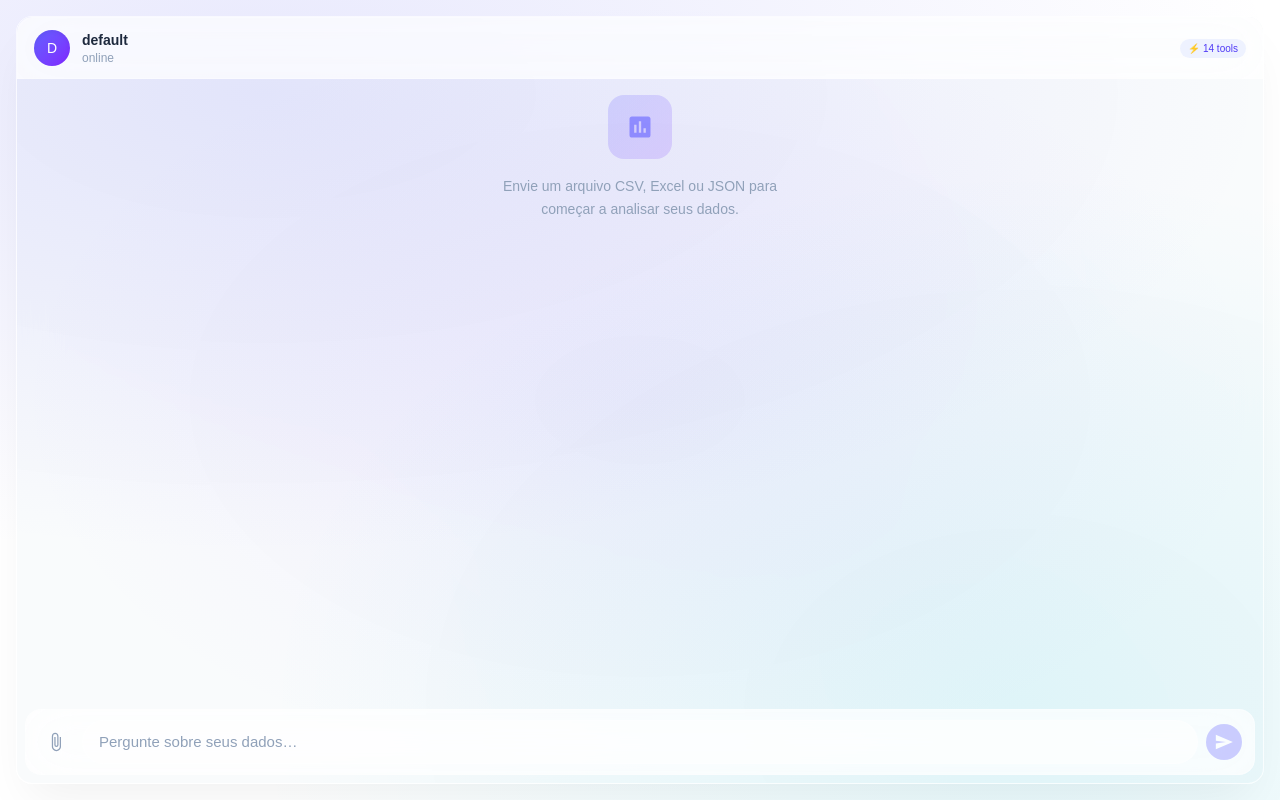
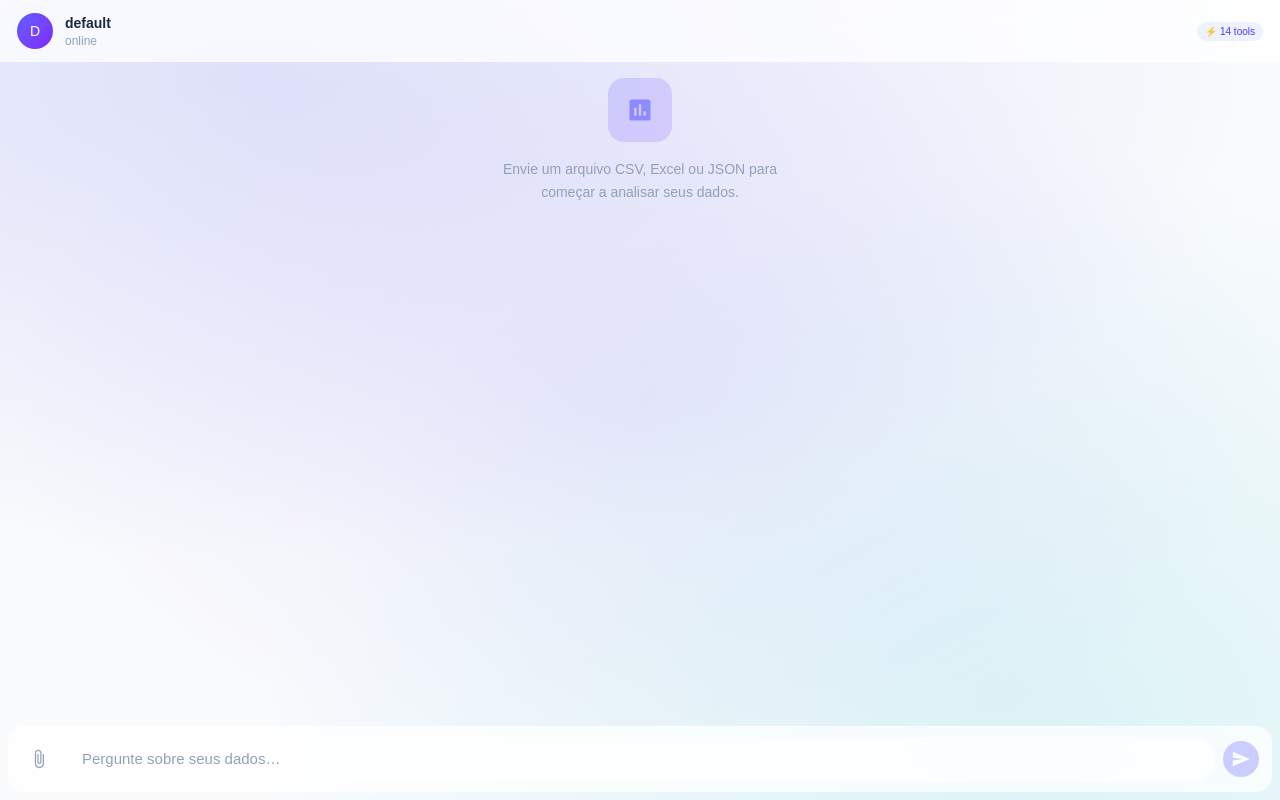
Before and after one commit to jhonatan98rios/Data-analysis-ts-harness, a Next.js app: page /default in a window 1280 px wide. Built offline with nearby package versions, Linux system fonts and the light colour scheme.

Commit message:
fix: remove borda/padding ao redor do chat — full width

```diff
--- a/app/[tenantId]/page.tsx
+++ b/app/[tenantId]/page.tsx
@@ -7,10 +7,8 @@ export default async function TenantChatPage({
 }) {
   const { tenantId } = await params;
   return (
-    <div className="flex-1 flex flex-col p-2 sm:p-4">
-      <div className="flex-1 flex flex-col glass rounded-2xl shadow-2xl shadow-black/[0.06] dark:shadow-black/40 overflow-hidden">
-        <ChatWindow tenantId={tenantId} />
-      </div>
+    <div className="flex-1 flex flex-col">
+      <ChatWindow tenantId={tenantId} />
     </div>
   );
 }
```
